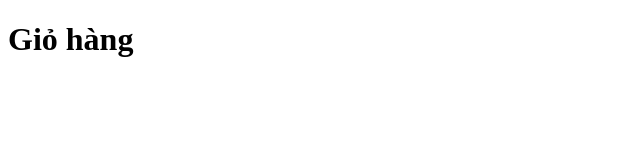
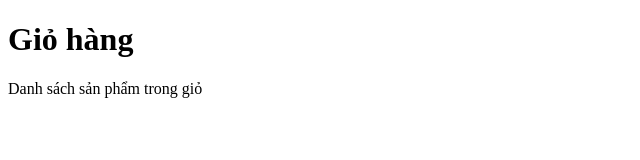
Before and after one commit to NGuyenthanhthuy14/hoc-git-f10-2024, a plain HTML site: page gio-hang.html in a window 1280 px wide. Shown: the whole page, without its empty margins (0-640 px from the left). Drawn offline with Linux system fonts and the light colour scheme.

Commit message:
Cập nhật trang giỏ hàng

```diff
--- a/gio-hang.html
+++ b/gio-hang.html
@@ -14,5 +14,7 @@
         git merge tên_nhánh: để merge nhánh khách vào trong nhánh hiện tại
         git branch -D tên_nhánh: dể xoá nhánh.
     -->
+
+    <table>Danh sách sản phẩm trong giỏ</table>
 </body>
 </html>
```
